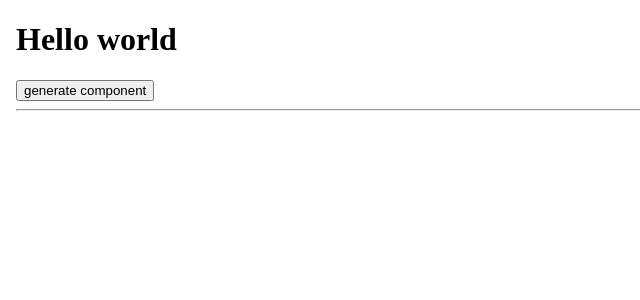
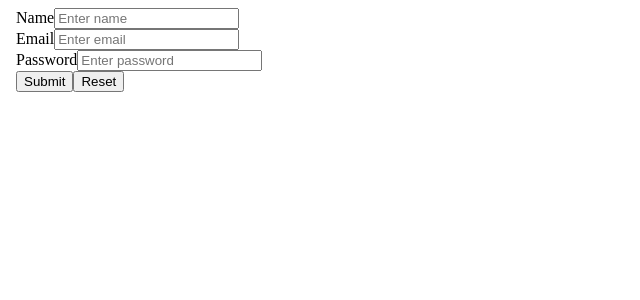
Before and after one commit to bikramdhami0100/basic, an Angular app: page / in a window 1280 px wide. Shown: the top 300 px of the page, without its empty margins (0-640 px from the left). Built offline with nearby package versions, Linux system fonts and the light colour scheme.

Commit message:
learning formgroup in angular

```diff
--- a/src/app/app.html
+++ b/src/app/app.html
@@ -18,10 +18,25 @@
     <h2>{{salary() | currency:'Rs. ' }}</h2> -->
      <!-- <app-header></app-header>
     <router-outlet> </router-outlet> -->
-    <h1>Hello world</h1>
+    <!-- <h1>Hello world</h1>
     <button (click)="dynamicComponent()" >generate component</button>
     <ng-container #container></ng-container>
-    <hr/>
+    <hr/> -->
+    <!-- <h1>Reactive From</h1>
 
+     <div>
+          <h1>Email : {{email.value}}</h1>
+          <h1>Password : {{password.value}} </h1>
+         <span>Email: </span>
+         <input type="text" name="email" placeholder="enter email" id="" [formControl]="email"  />
+         <br>
+         <br>
+         <span>Password: </span>
+         <input type="password" name="password" placeholder="enter password" [formControl]="password" id="">
+         <br>
+         <button (click)="handleForm()">Login</button>
+         <button (click)="reset()">Reset</button>
+     </div> -->
+      <app-form></app-form>
 </body>
 </html>
--- a/src/app/app.ts
+++ b/src/app/app.ts
@@ -7,11 +7,14 @@ import { Pipes } from './pipes/pipes';
 import { CommonModule } from '@angular/common';
 import { TrimTextPipe } from './custom-pipe/trim-text-pipe';
 import { Header } from './components/header/header';
+import { FormControl, FormGroup, ReactiveFormsModule } from '@angular/forms';
+import { Form } from './form/form';
 
 
 @Component({
   selector: 'app-root',
-  imports: [RouterOutlet, RouterOutlet,Header],
+  imports: [RouterOutlet,Form
+  ],
   // templateUrl: './app.html',
   templateUrl: './app.html',
   styleUrl: './app.css'
@@ -29,12 +32,22 @@ export class App {
 // //  }
 //    text=signal("This is bikram dhami");
 //    salary=signal(10000);
-   @ViewChild('container',{read:ViewContainerRef})
-   container:ViewContainerRef|undefined;
-   async dynamicComponent(){
-    this.container?.clear();
-    const {DynamicComponent}= await import("../app/dynamic-component/dynamic-component");
-    this.container?.createComponent(DynamicComponent);
+  //  @ViewChild('container',{read:ViewContainerRef})
+  //  container:ViewContainerRef|undefined;
+  //  async dynamicComponent(){
+  //   this.container?.clear();
+  //   const {DynamicComponent}= await import("../app/dynamic-component/dynamic-component");
+  //   this.container?.createComponent(DynamicComponent);
 
-   }
+  //  }
+  // email=new FormControl('bikram');
+  // password=new FormControl('123');
+  // handleForm(){
+  //    console.log("hello world");
+  //    console.log(this.email.value,this.password.value)
+  // }
+  // reset(){
+  //   this.email.reset();
+  //   this.password.reset();
+  // }
 }
--- /dev/null
+++ b/src/app/form/form.html
@@ -0,0 +1,26 @@
+<form [formGroup]="loginForm" (ngSubmit)="handleForm()" action="post">
+    <label for="name">Name</label>
+    <input type="text" placeholder="Enter name" formControlName="name"/>
+    <br>
+
+    <label for="email">Email</label>
+    <input type="email" formControlName="email" placeholder="Enter email" />
+    <br>
+
+    <label for="password">Password</label>
+    <input type="password" formControlName="password"  placeholder="Enter password"/>
+    <br>
+
+    <button type="submit">Submit</button>
+    <button type="text" (click)="resetData()">Reset</button>
+</form>
+<h1>
+     {{loginForm.value.name}}
+     <br>
+     {{loginForm.value.email}}
+     <br>
+     {{loginForm.value.password}}
+
+</h1>
+
+<!-- <h1>{{loginForm.value | json}}</h1> -->
--- /dev/null
+++ b/src/app/form/form.ts
@@ -0,0 +1,22 @@
+import { Component } from '@angular/core';
+import { FormControl, FormGroup, ReactiveFormsModule } from '@angular/forms';
+@Component({
+  selector: 'app-form',
+  imports: [ReactiveFormsModule],
+  templateUrl: './form.html',
+  styleUrl: './form.css',
+})
+export class Form {
+
+  loginForm=new FormGroup({
+    name:new FormControl(''),
+    email:new FormControl(''),
+    password:new FormControl('')
+  })
+  handleForm(){
+    console.log(this.loginForm.value);
+  }
+  resetData(){
+    this.loginForm.reset();
+  }
+}
--- a/src/app/pages/home/home.html
+++ b/src/app/pages/home/home.html
@@ -1,10 +1,10 @@
 <h1>Home page</h1>
-<a routerLink="/about" [queryParams]="{name:'bikram',age:25}" >About</a>
-<br/>
+<!-- <a routerLink="/about" [queryParams]="{name:'bikram',age:25}" >About</a>
+<br/> -->
 <!-- <a routerLink="/login">Login</a> -->
 
-<button (click)="gotoAbout()">Go to about</button>
+<!-- <button (click)="gotoAbout()">Go to about</button>
 <br>
 <a routerLink="/about/bikram/22">Profile</a>
 <br>
-<a routerLink="/about/sunita">Profile only name</a>
+<a routerLink="/about/sunita">Profile only name</a> -->
--- a/src/app/pages/home/home.ts
+++ b/src/app/pages/home/home.ts
@@ -8,8 +8,8 @@ import { Router, RouterLink } from '@angular/router';
   styleUrl: './home.css',
 })
 export class Home {
-  constructor(private route:Router) {}
-  gotoAbout(){
-    this.route.navigate(['about'],{queryParams:{name:'sunita',age:25}});
-  }
+  // constructor(private route:Router) {}
+  // gotoAbout(){
+  //   this.route.navigate(['about'],{queryParams:{name:'sunita',age:25}});
+  // }
 }
```
Also changed, not shown: src/app/form/form.css (added), 1 other file (tests, documents, lock files or other folders).
